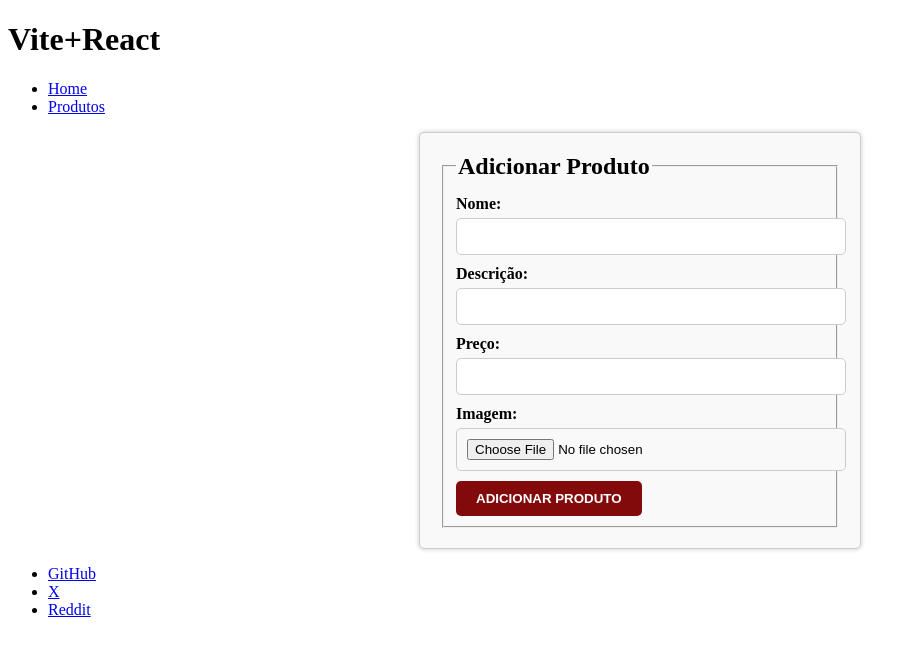
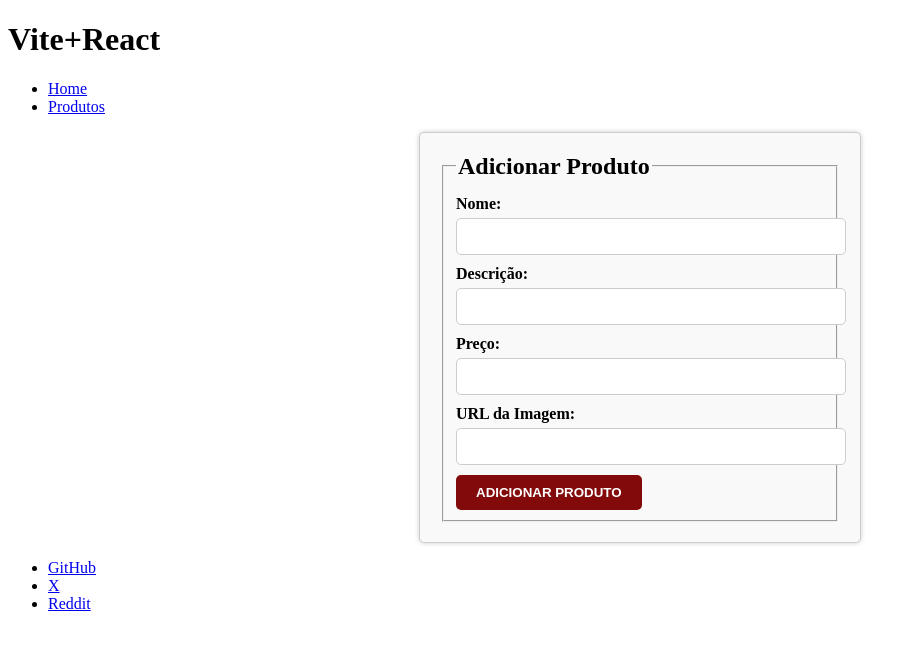
Before and after one commit to jaisycibele/spa-1tdspf-1, a React (Vite) app: page /adicionar/produto in a window 1280 px wide. Shown: the top 656 px of the page, without its empty margins (0-918 px from the left). Built offline with nearby package versions, Linux system fonts and the light colour scheme.

Commit message:
Trocando o pedido de arquivo para url de imagem

```diff
--- a/src/routes/AdicionarProduto.jsx
+++ b/src/routes/AdicionarProduto.jsx
@@ -20,17 +20,6 @@ export default function AdicionarProduto() {
     setProduto({ ...produto, [name]: value });
   };
 
-  const handleImageChange = (e) => {
-    const file = e.target.files[0];
-    if (file) {
-      const reader = new FileReader();
-      reader.onload = (e) => {
-        setProduto({ ...produto, img: e.target.result });
-      };
-      reader.readAsDataURL(file);
-    }
-  };
-
   const handleSubmit = (e) => {
     e.preventDefault();
     if (produto.nome && produto.desc && produto.preco && produto.img) {
@@ -40,7 +29,7 @@ export default function AdicionarProduto() {
       console.log('Lista de Produtos:', ListaProdutos);
       navigate('/produtos');
     } else {
-      alert('Preencha todos os campos, incluindo a imagem, antes de adicionar o produto.');
+      alert('Preencha todos os campos.');
     }
   };
 
@@ -63,8 +52,8 @@ export default function AdicionarProduto() {
               <input type="text" name="preco" id="idPreco" value={produto.preco} onChange={handleChange} />
             </div>
             <div>
-              <label htmlFor="idImg">Imagem:</label>
-              <input type="file" accept="image/*" name="img" id="idImg" onChange={handleImageChange} />
+              <label htmlFor="idImg">URL da Imagem:</label>
+              <input type="text" name="img" id="idImg" value={produto.img} onChange={handleChange} />
             </div>
             <div>
               <button>ADICIONAR PRODUTO</button>
```
